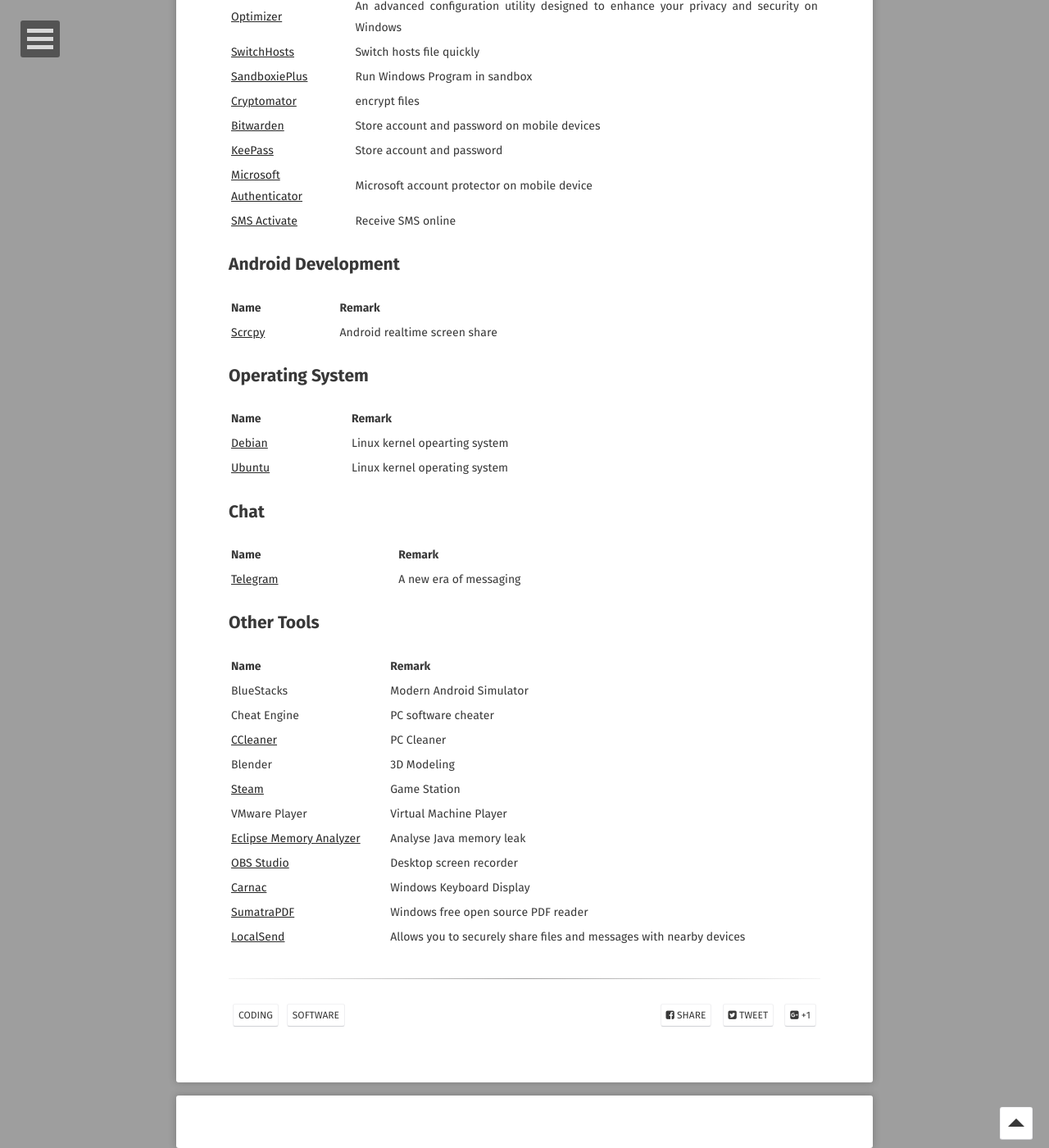
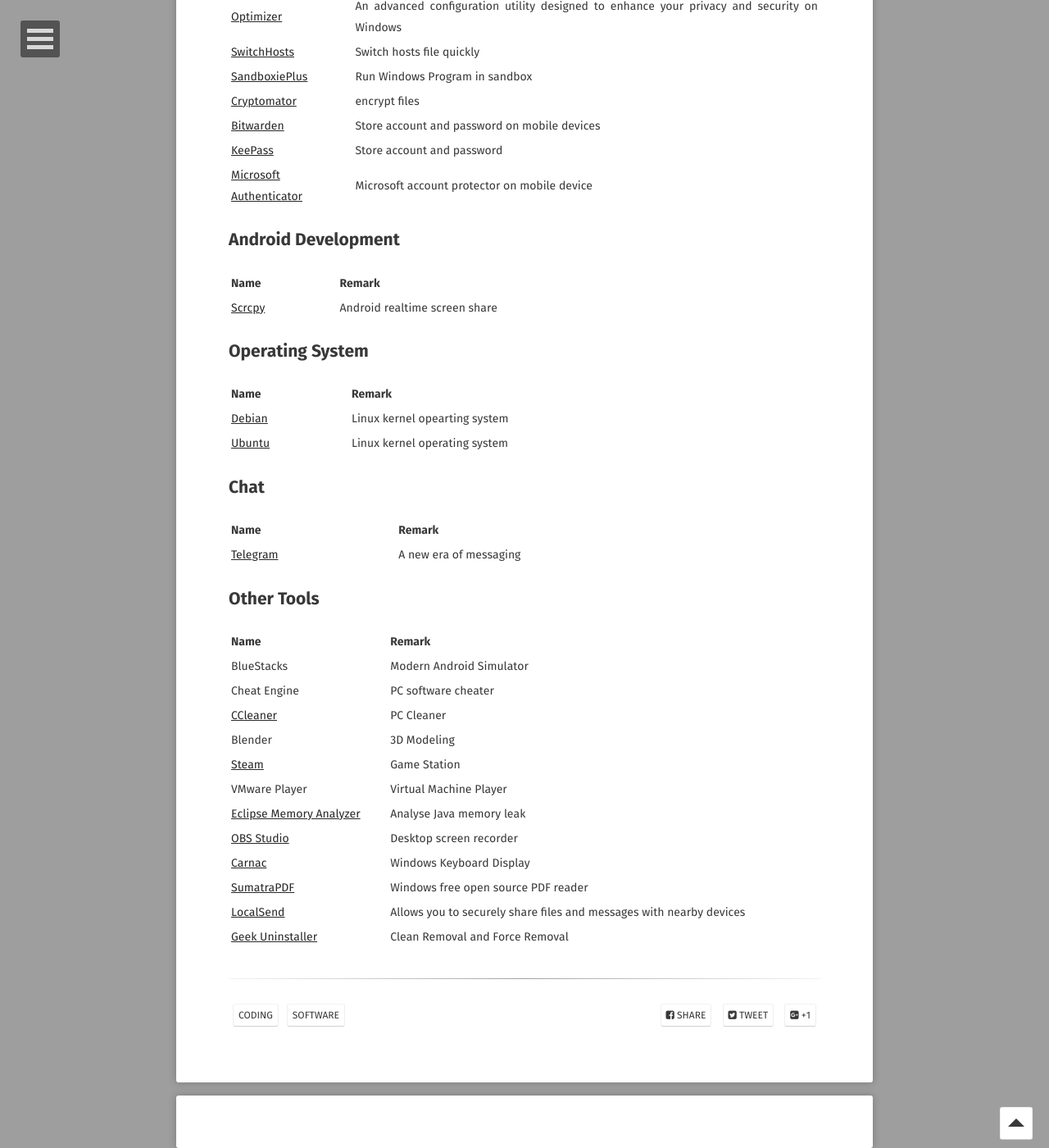
Before and after one commit to o7878x/o7878x.github.io, a Jekyll site: the page built from _posts/2024-07-07-wonderful-softwares.md, in a window 1280 px wide and 1400 px high, scrolled down 2894 px. Shown: the whole window at 82% size. Built offline with Jekyll 4.4.1, drawn with Linux system fonts in a browser that asks for light colours; some web fonts are replaced; comment, search, counter and statistics services are not loaded.

Commit message:
feature:add geek uninstaller

```diff
--- a/_posts/2024-07-07-wonderful-softwares.md
+++ b/_posts/2024-07-07-wonderful-softwares.md
@@ -114,7 +114,6 @@
 | [Bitwarden](https://bitwarden.com/) | Store account and password on mobile devices |
 | [KeePass](https://keepass.info/) | Store account and password |
 | [Microsoft Authenticator](https://play.google.com/store/apps/details?id=com.azure.authenticator) | Microsoft account protector on mobile device |
-| [SMS Activate](https://sms-activate.io/) | Receive SMS online |
 
 ## Android Development
 
@@ -150,3 +149,4 @@
 | [Carnac](https://github.com/Code52/carnac) | Windows Keyboard Display |
 | [SumatraPDF](https://www.sumatrapdfreader.org/free-pdf-reader) | Windows free open source PDF reader |
 | [LocalSend](https://localsend.org/) | Allows you to securely share files and messages with nearby devices |
+| [Geek Uninstaller](https://geekuninstaller.com/) | Clean Removal and Force Removal |
```
Also changed, not shown: _posts/2024-07-07-pratical-websites.md (+1 -0 lines).
